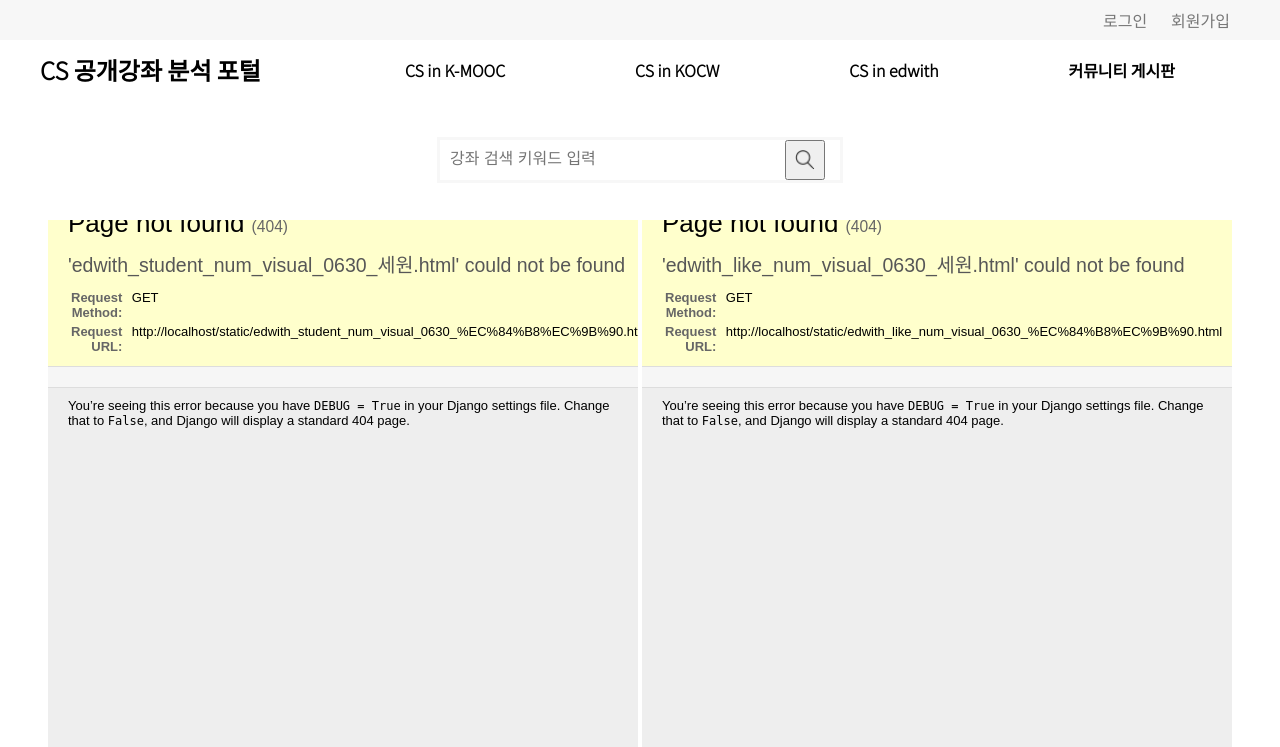
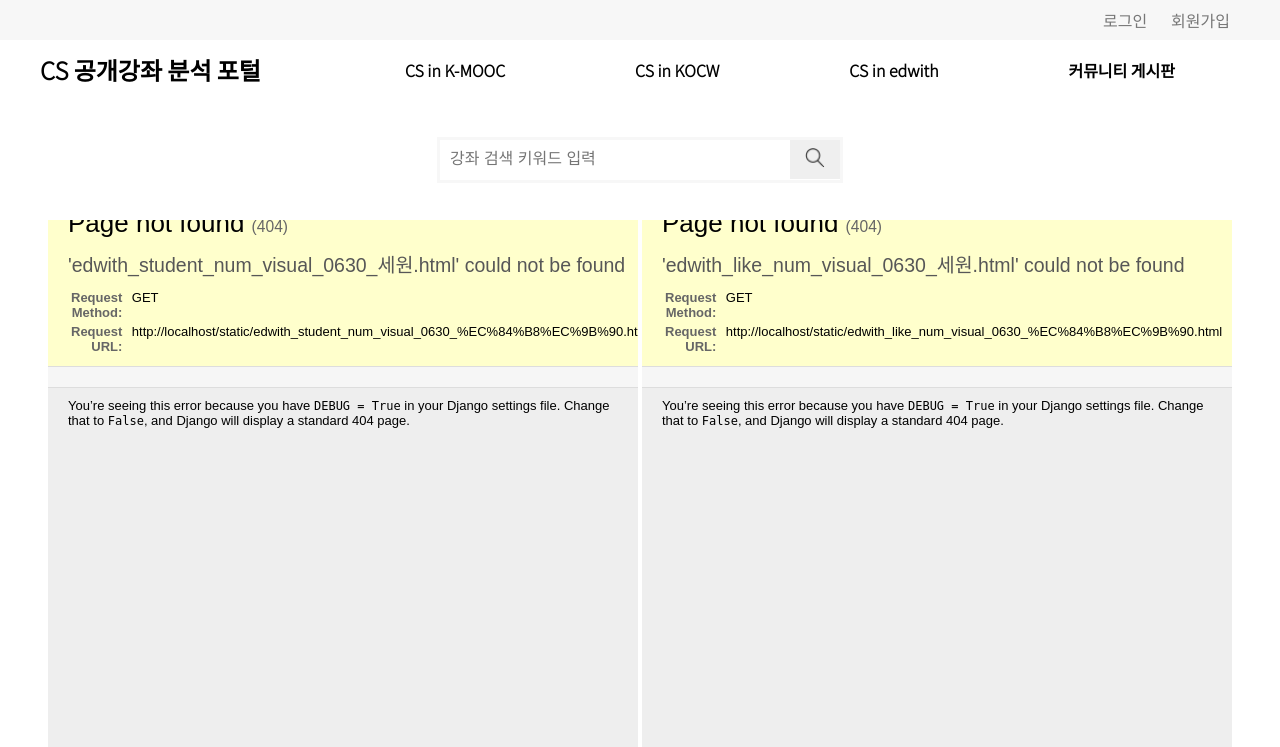
Before and after one commit to SeongminLee812/project_web, a Django app: template templates/edwith.html in a window 1280 px wide. Shown: the top 747 px of the page. Run offline with Django 3.2, Linux system fonts and the light colour scheme; the template is opened without the code that fills it, so the values that code supplies are empty.

Commit message:
edited css.css

```diff
--- a/static/css/css.css
+++ b/static/css/css.css
@@ -100,6 +100,15 @@
     outline: none;
     float: left;
 }
+#search button {
+    width: 50px;
+    margin: 0;
+    border: none;
+    outline: none;
+    float: right;
+    box-shadow: none;
+    cursor: pointer;
+}
 
 #search img {
     width: 20px;
@@ -108,7 +117,6 @@
     padding: 8px;
     border: 0px
     outline: none;
-    float: right;
     cursor: pointer;
 }
 
```
